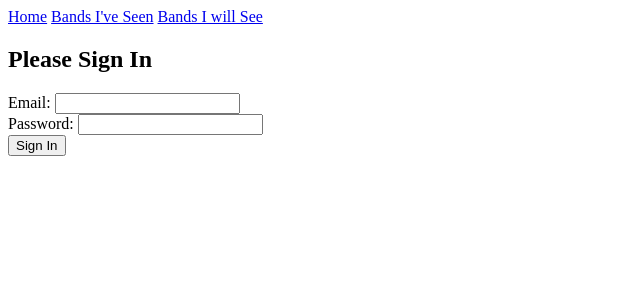
After one commit to mitchhenline/band_bucketlist, a Flask app: page /login in a window 1280 px wide. The commit adds this page. Shown: the top 300 px of the page, without its empty margins (0-640 px from the left). Run offline with Flask 2, Linux system fonts and the light colour scheme.

Commit message:
working on log in

```diff
--- a/crud.py
+++ b/crud.py
@@ -27,6 +27,9 @@ def create_future_concert(band_name, genre, band_pic_path, user):
 def get_user_by_id(user_id):
     return User.query.get(user_id)
 
+def get_user_by_email(email):
+    return User.query.filter(User.email == email).first()
+
 if __name__ == '__main__':
     from server import app
     connect_to_db(app)
--- /dev/null
+++ b/forms.py
@@ -0,0 +1,6 @@
+from flask_wtf import FlaskForm
+from wtforms import PasswordField, StringField, validators
+
+class LoginForm(FlaskForm):
+    email = StringField('Email', [validators.InputRequired()])
+    password = PasswordField('Password', [validators.InputRequired()])
--- a/server.py
+++ b/server.py
@@ -4,6 +4,7 @@ from flask import Flask, render_template, request, flash, session, redirect
 from model import connect_to_db, db
 import crud
 from jinja2 import StrictUndefined
+from forms import LoginForm
 
 app = Flask(__name__)
 app.secret_key= "kilby"
@@ -12,9 +13,34 @@ app.jinja_env.undefined = StrictUndefined
 @app.route('/')
 def homepage():
     """view homepage."""
+    if 'email' not in session:
+        return redirect('/login')
 
 
     return render_template('homepage.html')
+
+@app.route('/login', methods=["GET", "POST"])
+def login():
+    """log user into site"""
+    form = LoginForm(request.form)
+
+    # Form is submitted with valid data
+    if form.validate_on_submit():
+        email = form.email.data
+        password = form.password.data
+
+    #Check to see if a user with this email exists
+        user = crud.get_user_by_email(email)
+
+        if not user or user['password'] != password:
+            flash("Invalid email or password")
+            return redirect('/login')
+
+        session['username'] = user['username']
+        flash('Logged in.')
+        return redirect('/')
+
+    return render_template("login.html", form=form)
 
 @app.route('/concerts')
 def see_concerts(user_id):
--- a/templates/base.html
+++ b/templates/base.html
@@ -13,10 +13,14 @@
 
 
     <div class="navigation">
-        <a href="/home">Home</a>
+        <a href="/">Home</a>
         <a href="/concerts">Bands I've Seen</a>
         <a href="/bucketlist">Bands I will See</a>
     </div>
+
+    {% for message in get_flashed_messages() %}
+        <p class="alert alert-warning">{{ message }}</p>
+    {% endfor %}
 
     {% block body %}{% endblock %}
 
--- /dev/null
+++ b/templates/login.html
@@ -0,0 +1,13 @@
+{% extends "base.html" %}
+
+{% block body %}
+    <h2>Please Sign In</h2>
+
+    <form method="POST" action="/login">
+        <div>{{ form.email.label }}: {{ form.email }}</div>
+        <div>{{ form.password.label }}: {{ form.password }}</div>
+        {{ form.csrf_token }}
+        <button class ="btn btn-primary" type="submit">Sign In</button>
+    </form>
+
+{% endblock %}
```
